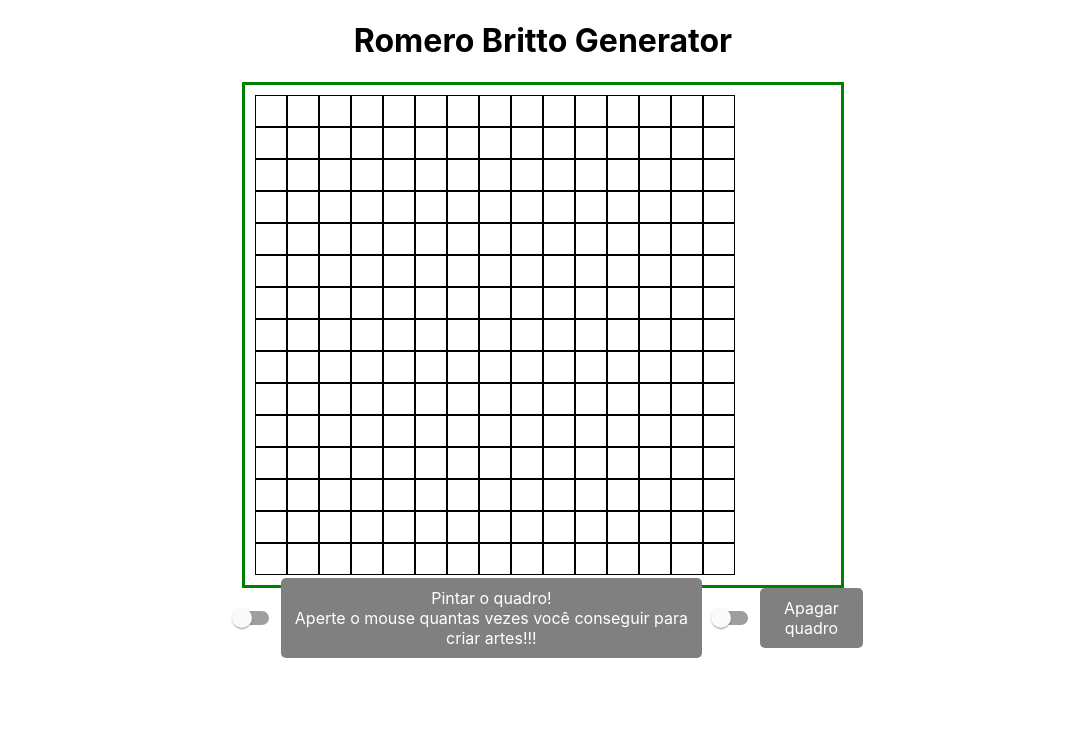
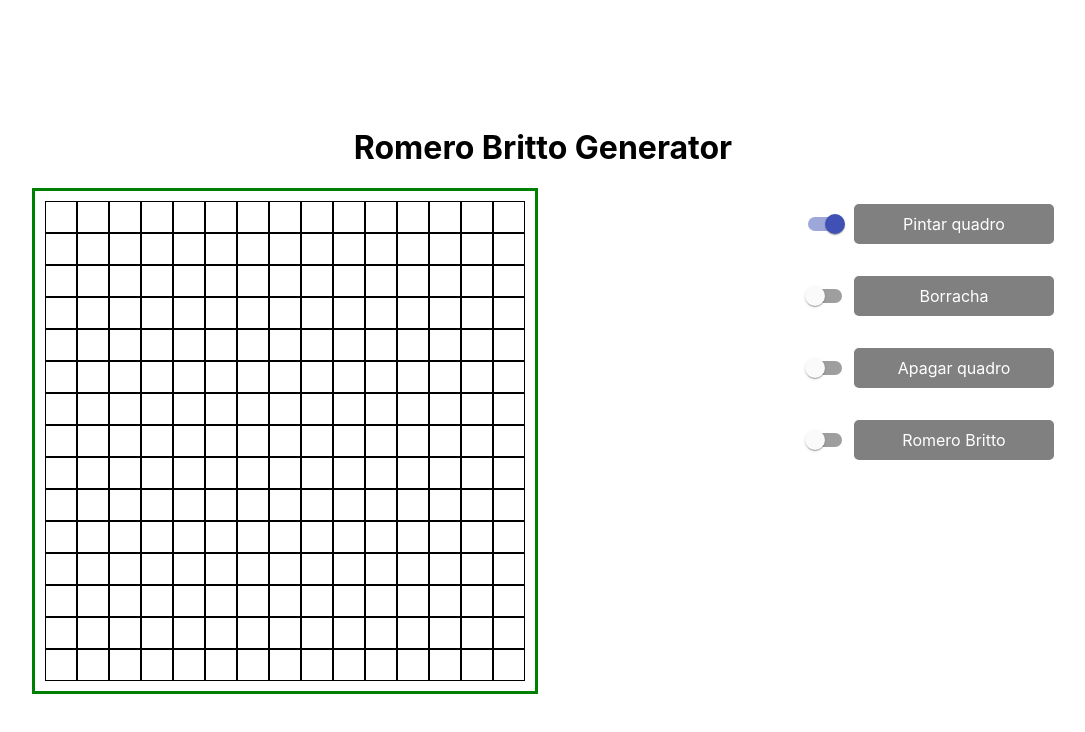
Before and after one commit to projeto-de-algoritmos/Grafos1_RomeroBrittoGenerator, a React (Create React App) app: page / in a window 1280 px wide. Shown: the top 732 px of the page, without its empty margins (97-1182 px from the left). Built offline with nearby package versions, Linux system fonts and the light colour scheme.

Commit message:
Resolve bug of romero britto functionality

```diff
--- a/src/App.css
+++ b/src/App.css
@@ -3,6 +3,7 @@
   display: flex;
   align-items: center;
   justify-content: center;
+  height: 100vh;
 }
 
 .pixel {
@@ -19,12 +20,10 @@
 }
 
 .content {
-  width: 50%;
+  width: 100%;
 }
 
 .alignBoard {
-  margin: auto;
-  width: 90%;
   border: 3px solid green;
   padding: 10px;
 }
@@ -32,7 +31,7 @@
 .buttonsContent {
   height: 40px;
   display: flex;
-  margin-top: 10px;
+  flex-direction: column;
   justify-content: space-between;
 }
 
@@ -41,16 +40,15 @@
   align-items: center;
 }
 
-.activateSwitch {
+.deactivateSwitch {
   color: #fff;
-  background-color: #3f51b5;
+  width: 180px;
+  background-color: gray;
   padding: 10px;
   border-radius: 5px;
 }
 
-.deactivateSwitch {
-  color: #fff;
-  background-color: gray;
-  padding: 10px;
-  border-radius: 5px;
+.functionality {
+  display: flex;
+  justify-content: space-around;
 }
--- a/src/App.js
+++ b/src/App.js
@@ -1,7 +1,7 @@
 import "./App.css";
 import { Box } from "@chakra-ui/react";
-import { Button, Switch } from "@material-ui/core";
-import { useState } from "react";
+import { Switch } from "@material-ui/core";
+import { useEffect, useState } from "react";
 import Graph from "./structures/Graph";
 
 function App() {
@@ -9,13 +9,66 @@
   const [eraser, setEraser] = useState(false);
   const [brush, setBrush] = useState(true);
   const [cleanAll, setCleanAll] = useState(false);
+  const [romeroBrito, setRomeroBrito] = useState(false);
+  const [graph] = useState(new Graph(numberOfCols, numberOfCols));
+  let rows = [...Array(numberOfCols).keys()];
+  let cols = [...Array(numberOfCols).keys()];
 
+  useEffect(() => {
+    graph.buildGraph();
+  }, [graph]);
 
-  const renderCol = (row, graph) => {
-    let cols = [];
-    for (let i = 0; i < numberOfCols; i++) cols.push(i);
+  const setSwitches = (type) => {
+    switch (type) {
+      case "brush":
+        setBrush(true);
+        setEraser(false);
+        setCleanAll(false);
+        setRomeroBrito(false);
+        document.getElementById("app").style.cursor = "pointer";
+        break;
+      case "eraser":
+        setBrush(false);
+        setEraser(true);
+        setCleanAll(false);
+        setRomeroBrito(false);
+        document.getElementById("app").style.cursor = "crosshair";
+        break;
+      case "cleanall":
+        setBrush(false);
+        setEraser(false);
+        setCleanAll(true);
+        setRomeroBrito(false);
+        document.getElementById("app").style.cursor = "all-scroll";
+        break;
+      case "romerobrito":
+        setBrush(false);
+        setEraser(false);
+        setCleanAll(false);
+        setRomeroBrito(true);
+        document.getElementById("app").style.cursor = "cell";
+        break;
+      default:
+        setBrush(false);
+        setEraser(false);
+        setCleanAll(false);
+        setRomeroBrito(false);
+        document.getElementById("app").style.cursor = "default";
+        break;
+    }
+  };
 
-    return cols.map((column) => (
+  return (
+    <div className="App" id="app">
+      <div className="content">
+        <h1>Romero Britto Generator</h1>
+
+        <div className="functionality">
+          <div className="alignBoard">
+            {rows.map((row) => (
+              <Box className="table" key={row}>
+                {" "}
+                {cols.map((column) => (
                   <Box
                     className="pixel"
                     border="1px"
@@ -25,64 +78,42 @@
                     onClick={() => {
                       let id = `row${row}-col${column}`;
 
+                      if (brush) {
+                        graph.nodes.get(id).setColor("black");
+                      }
                       if (eraser) {
-            graph.romeroBritto();
+                        graph.nodes.get(id).setColor("white");
                       }
                       if (cleanAll) {
-            graph.dfs(id, "white");
+                        graph.cleanAll(id);
                       }
+                      if (romeroBrito) {
+                        graph.romeroBritto(id);
+                      }
+                      // graph.romeroBritto();
                     }}
                   ></Box>
-    ));
-  };
+                ))}
+              </Box>
+            ))}
+          </div>
 
-  const renderTable = () => {
-    const graph = new Graph(numberOfCols, numberOfCols);
-    graph.buildGraph();
-
-    let rows = [];
-    for (let i = 0; i < numberOfCols; i++) rows.push(i);
-    return rows.map((row) => (
-      <Box className="table" key={row}>
-        {renderCol(row, graph)}
-      </Box>
-    ));
-  };
-
-  const setSwitches = (type) => {
-    switch (type) {
-      case "eraser":
-        setBrush(false);
-        setEraser(true);
-        setCleanAll(false);
-        break;
-      case "cleanall":
-        setBrush(false);
-        setEraser(false);
-        setCleanAll(true);
-        break;
-      default:
-        setBrush(false);
-        setEraser(false);
-        setCleanAll(false);
-        break;
-    }
-  };
-
-  return (
-    <div className="App">
-      <div className="content">
-        <h1>Romero Britto Generator</h1>
-        <div className="alignBoard">{renderTable()}</div>
           <div className="buttonsContent">
+            <div className="swicthContent">
+              <Switch
+                checked={brush}
+                color="primary"
+                onChange={() => setSwitches("brush")}
+              />
+              <p className="deactivateSwitch">Pintar quadro</p>
+            </div>
             <div className="swicthContent">
               <Switch
                 checked={eraser}
                 color="primary"
                 onChange={() => setSwitches("eraser")}
               />
-            <p className="deactivateSwitch">Pintar o quadro!<br/>
-            Aperte o mouse quantas vezes você conseguir para criar artes!!!</p>
+              <p className="deactivateSwitch">Borracha</p>
             </div>
             <div className="swicthContent">
               <Switch
@@ -92,6 +123,15 @@
               />
               <p className="deactivateSwitch">Apagar quadro</p>
             </div>
+            <div className="swicthContent">
+              <Switch
+                checked={romeroBrito}
+                color="primary"
+                onChange={() => setSwitches("romerobrito")}
+              />
+              <p className="deactivateSwitch">Romero Britto</p>
+            </div>
+          </div>
         </div>
       </div>
     </div>
--- a/src/structures/Graph.js
+++ b/src/structures/Graph.js
@@ -1,5 +1,6 @@
 import Node from "./Node";
 
+var visited = new Set();
 export default class Graph {
   constructor(rowNum, colNum) {
     this.nodes = new Map();
@@ -8,8 +9,8 @@
   }
 
   createNodes() {
-        for (let row=0; row<this.rowNum; row++){
-            for (let col=0; col<this.colNum; col++){
+    for (let row = 0; row < this.rowNum; row++) {
+      for (let col = 0; col < this.colNum; col++) {
         let id = `row${row}-col${col}`;
         this.nodes.set(id, new Node(row, col));
       }
@@ -17,16 +18,16 @@
   }
 
   connectNeighbors() {
-        for (let row=0; row<this.rowNum; row++){
-            for (let col=0; col<this.colNum; col++){
+    for (let row = 0; row < this.rowNum; row++) {
+      for (let col = 0; col < this.colNum; col++) {
         let id = `row${row}-col${col}`;
 
         let neighbors = [];
         // Sentido horário
-                if (row>0) neighbors.push(`row${row-1}-col${col}`);
-                if (col<this.colNum-1) neighbors.push(`row${row}-col${col+1}`);
-                if (row<this.rowNum-1) neighbors.push(`row${row+1}-col${col}`);
-                if (col>0) neighbors.push(`row${row}-col${col-1}`);
+        if (row > 0) neighbors.push(`row${row - 1}-col${col}`);
+        if (col < this.colNum - 1) neighbors.push(`row${row}-col${col + 1}`);
+        if (row < this.rowNum - 1) neighbors.push(`row${row + 1}-col${col}`);
+        if (col > 0) neighbors.push(`row${row}-col${col - 1}`);
 
         this.nodes.get(id).setNeighbors(neighbors);
       }
@@ -42,23 +43,23 @@
     return new Promise((res) => setTimeout(res, timeHold));
   }
 
-    async bfs(startNode, color){
+  async bfs(startNode, color) {
     const queue = [startNode];
     this.nodes.get(startNode).setColor(color);
 
-        while (queue.length > 0){
+    while (queue.length > 0) {
       const currentNode = queue.shift();
 
-            if (!this.nodes.get(currentNode).isVisited){
-                await this.holdAlg(80);
+      if (!this.nodes.get(currentNode).isVisited) {
+        await this.holdAlg(15);
         this.nodes.get(currentNode).setColor(color);
       }
 
-            const currentNodeNeighbors =  this.nodes.get(currentNode).getNeighbors();
+      const currentNodeNeighbors = this.nodes.get(currentNode).getNeighbors();
       for (const bug of currentNodeNeighbors) {
         for (const currentNeighborID of bug) {
           const currentNeighbor = this.nodes.get(currentNeighborID);
-                    if (!currentNeighbor.isVisited){
+          if (!currentNeighbor.isVisited) {
             queue.push(currentNeighborID);
           }
         }
@@ -66,23 +67,51 @@
     }
   }
 
-    async dfs(startNode, color, visited = new Set()){
+  async brushDFS(startNode, color) {
+    visited.clear();
+    if (!this.nodes.get(startNode).getVisit()) {
+      this.dfs(startNode, color);
+    }
+  }
+
+  async dfs(startNode, color) {
     visited.add(startNode);
     await this.holdAlg(80);
-        if (!this.nodes.get(startNode).isVisited){
+
     this.nodes.get(startNode).setColor(color);
-        }
 
-        for (const bug of this.nodes.get(startNode).getNeighbors()){
-            for (const neighbor of bug){
-                if (!this.nodes.get(neighbor).isVisited && !visited.has(neighbor)){
-                    this.dfs(neighbor, color, visited);
+    for (const bug of this.nodes.get(startNode).getNeighbors()) {
+      for (const neighbor of bug) {
+        if (!this.nodes.get(neighbor).getVisit() && !visited.has(neighbor)) {
+          this.dfs(neighbor, color);
         }
       }
     }
   }
 
-    async romeroBritto(option = "bfs") {
+  async cleanAll(startNode) {
+    visited.clear();
+    if (this.nodes.get(startNode).getVisit()) {
+      this.dfsCleanAll(startNode);
+    }
+  }
+
+  async dfsCleanAll(startNode) {
+    visited.add(startNode);
+    await this.holdAlg(80);
+
+    this.nodes.get(startNode).setColor("white");
+
+    for (const bug of this.nodes.get(startNode).getNeighbors()) {
+      for (const neighbor of bug) {
+        if (!visited.has(neighbor)) {
+          this.dfsCleanAll(neighbor);
+        }
+      }
+    }
+  }
+
+  async romeroBritto(id, option = "dfs") {
     const colors = [
       "#ff0000",
       "#ff33cc",
@@ -93,17 +122,13 @@
       "#00ffff",
       "#800000",
       "#ffff00",
-            "#ff9900"
-        ]
-        for (let [id, node] of this.nodes){
-            if (!node.isVisited) {
-                let color = colors[Math.floor(Math.random()*colors.length)];
+      "#ff9900",
+    ];
+    let color = colors[Math.floor(Math.random() * colors.length)];
     if (option === "dfs") {
-                    await this.dfs(id, color);
+      await this.brushDFS(id, color);
     } else {
       await this.bfs(id, color);
     }
   }
 }
-    }
-}
--- a/src/structures/Node.js
+++ b/src/structures/Node.js
@@ -3,27 +3,35 @@
     // Position vars
     this.row = row;
     this.col = col;
-        this.id = `row${row}-col${col}`
+    this.id = `row${row}-col${col}`;
 
     // Painting board vars
     this.color = "white";
     this.isVisited = false;
 
     // Neighbors
-        this.neighbors = []
+    this.neighbors = [];
   }
 
-    visitNode(){
+  getVisit() {
+    return this.isVisited;
+  }
+
+  visitNode() {
     this.isVisited = true;
   }
 
-    setColor(color){
-        if (color === "white") this.isVisited = false;
+  setColor(color) {
+    if (color === "white" || color === "#fff") {
+      this.isVisited = false;
+      const pixel = document.getElementById(this.id);
+      pixel.style.backgroundColor = color;
+      return false;
+    }
 
     if (this.isVisited === false) {
       this.color = color;
       this.visitNode();
-            this.isVisited = true;
 
       try {
         const pixel = document.getElementById(this.id);
@@ -43,15 +51,15 @@
     return this.color;
   }
 
-    setNeighbors(value){
+  setNeighbors(value) {
     this.neighbors.push(value);
   }
-    getNeighbors(){
+  getNeighbors() {
     return this.neighbors;
   }
 
   cleanPixel() {
     this.isVisited = false;
-        this.setColor('#fff');
+    this.setColor("#fff");
   }
 }
```
Lines whose indentation alone changed are shown as unchanged.
